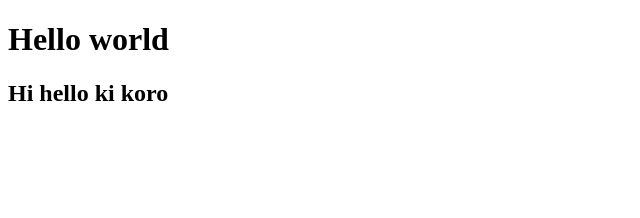
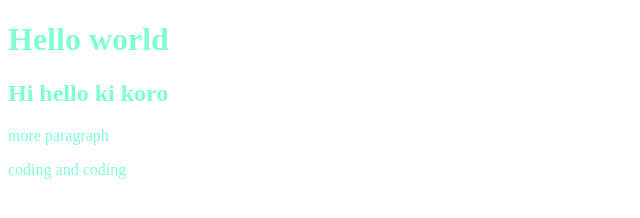
Before and after one commit to RabeyaEty01/my-first-repo, a plain HTML site: page index.html in a window 1280 px wide. Shown: the whole page, without its empty margins (0-640 px from the left). Drawn offline with Linux system fonts and the light colour scheme.

Commit message:
style added

```diff
--- a/index.html
+++ b/index.html
@@ -5,9 +5,12 @@
     <meta http-equiv="X-UA-Compatible" content="IE=edge">
     <meta name="viewport" content="width=device-width, initial-scale=1.0">
     <title>My first github repo</title>
+    <link rel="stylesheet" href="style.css">
 </head>
 <body>
     <h1>Hello world</h1>
     <h2>Hi hello ki koro</h2>
+    <p>more paragraph</p>
+    <p>coding and coding</p>
 </body>
 </html>
--- /dev/null
+++ b/style.css
@@ -0,0 +1,3 @@
+body{
+    color: aquamarine;
+}
```
